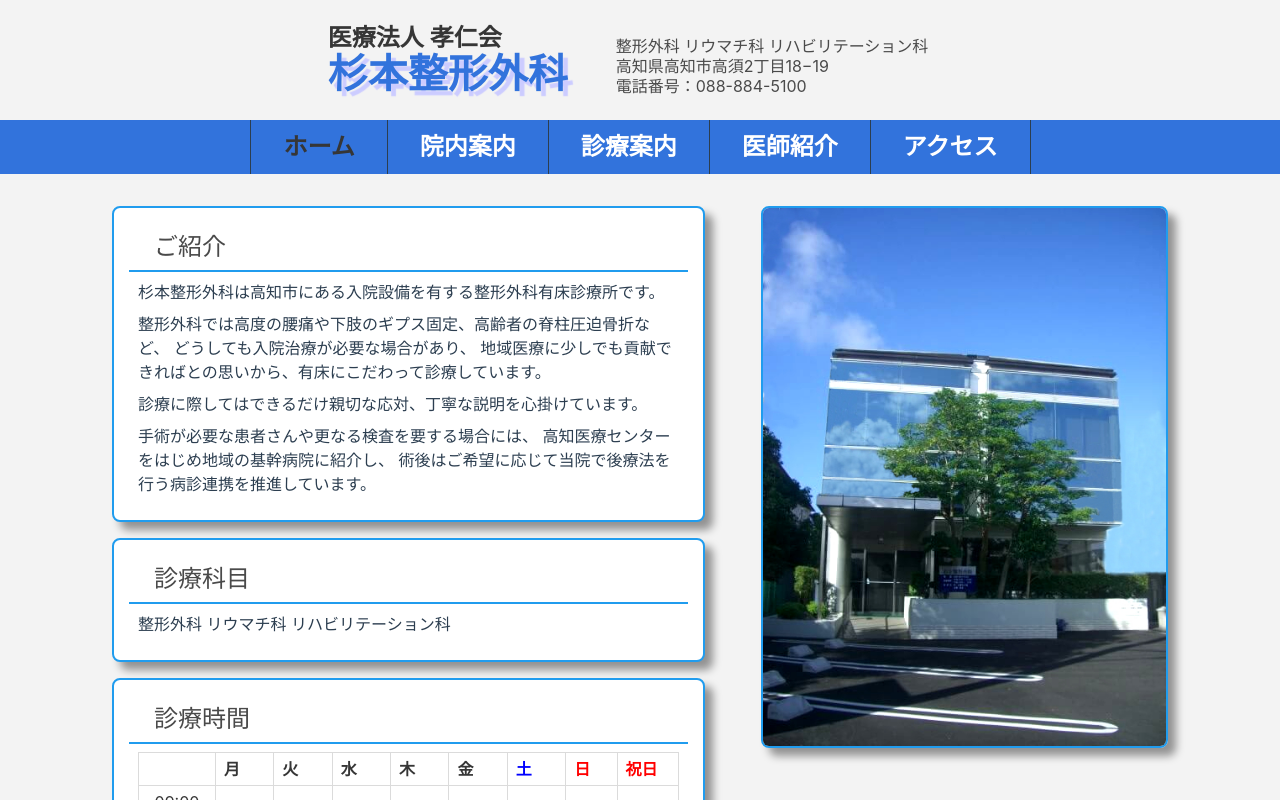
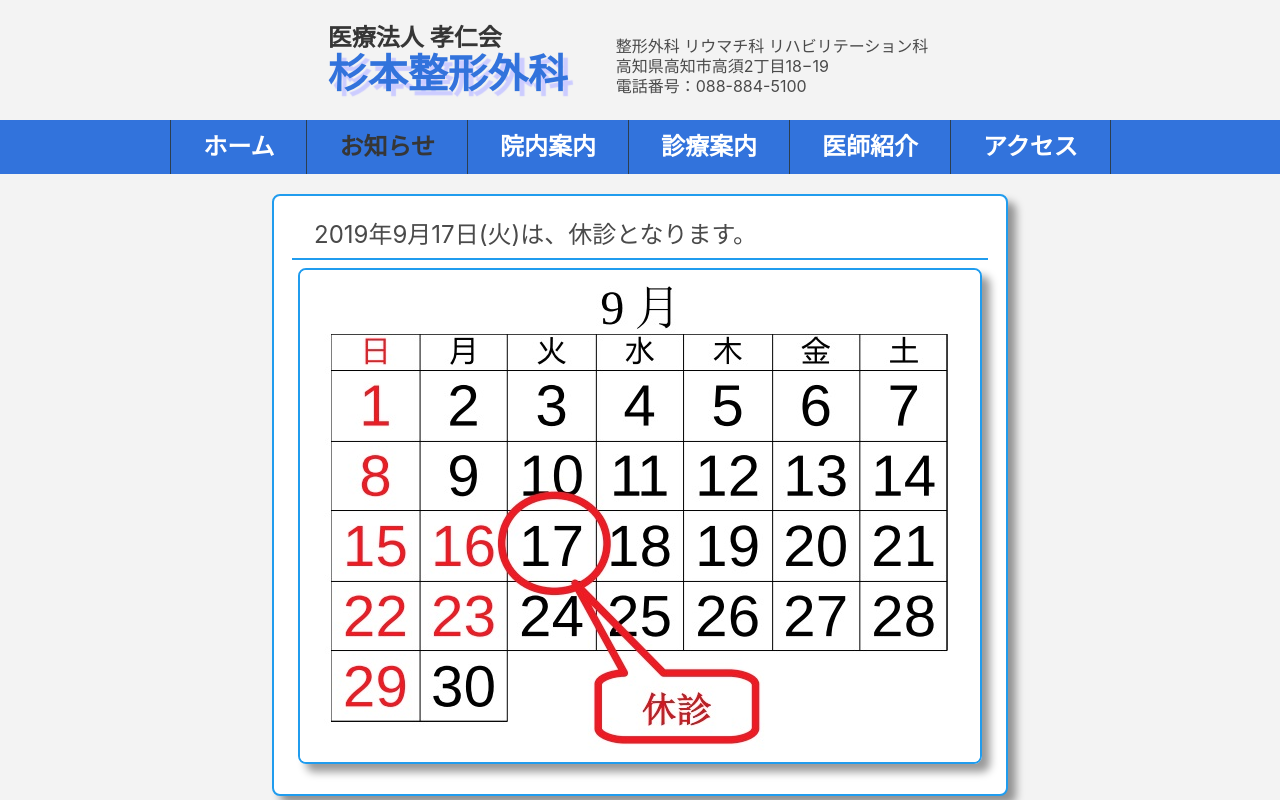
Before and after one commit to ryoutoku/clinic-hp, a Vue app: page /information in a window 1280 px wide. Before the commit this address led to /. Shown: the top 800 px of the page. Built offline with nearby package versions, Linux system fonts and the light colour scheme.

Commit message:
feat: お知らせページ追加

```diff
--- a/src/components/Header.vue
+++ b/src/components/Header.vue
@@ -24,6 +24,9 @@
         <nav class="columns is-vcentered is-centered">
           <div class="column is-narrow">
             <router-link class="router subtitle is-4" to="/">ホーム</router-link>
+          </div>
+          <div class="column is-narrow">
+            <router-link class="router subtitle is-4" to="/information">お知らせ</router-link>
           </div>
           <div class="column is-narrow">
             <router-link class="router subtitle is-4" to="/guide">院内案内</router-link>
--- a/src/router.ts
+++ b/src/router.ts
@@ -54,11 +54,20 @@ const router = new Router({
         desc: 'とさでん交通後免線 新木停留所より南へ400m。専用駐車場があるため車でのアクセスも可能です。'
       },
       component: () => import('./views/Access.vue')
+    },
+    {
+      path: '/information',
+      name: 'information',
+      meta: {
+        title: 'お知らせ',
+        desc: 'お知らせ'
+      },
+      component: () => import('./views/Information.vue')
     }
   ]
 });
 
-const pathList = ['home', 'guide', 'care', 'doctor', 'access'];
+const pathList = ['home', 'guide', 'care', 'doctor', 'access', 'information'];
 
 router.beforeEach((to, from, next) => {
   if (!pathList.includes('' + to.name)) {
--- /dev/null
+++ b/src/views/Information.vue
@@ -0,0 +1,36 @@
+<template>
+  <div class="base-view">
+    <h1 class="title is-3">お知らせ</h1>
+    <div class="columns is-centered">
+      <TextCard>
+        <template v-slot:title>2019年9月17日(火)は、休診となります。</template>
+        <template v-slot:content>
+          <img src="@/assets/Capture.jpg" alt="9月の休診予定" />
+        </template>
+      </TextCard>
+    </div>
+  </div>
+</template>
+
+<script lang="ts">
+import { Component, Vue } from 'vue-property-decorator';
+import TextCard from '@/components/TextCard.vue';
+import BaseView from '@/views/BaseView.vue';
+
+@Component({
+  components: {
+    TextCard,
+    BaseView
+  }
+})
+export default class Guid extends Vue {}
+</script>
+
+<style scoped lang="scss">
+.base-view {
+  margin: 1rem;
+  width: 85%;
+  display: inline-block;
+  text-align: center;
+}
+</style>
```
